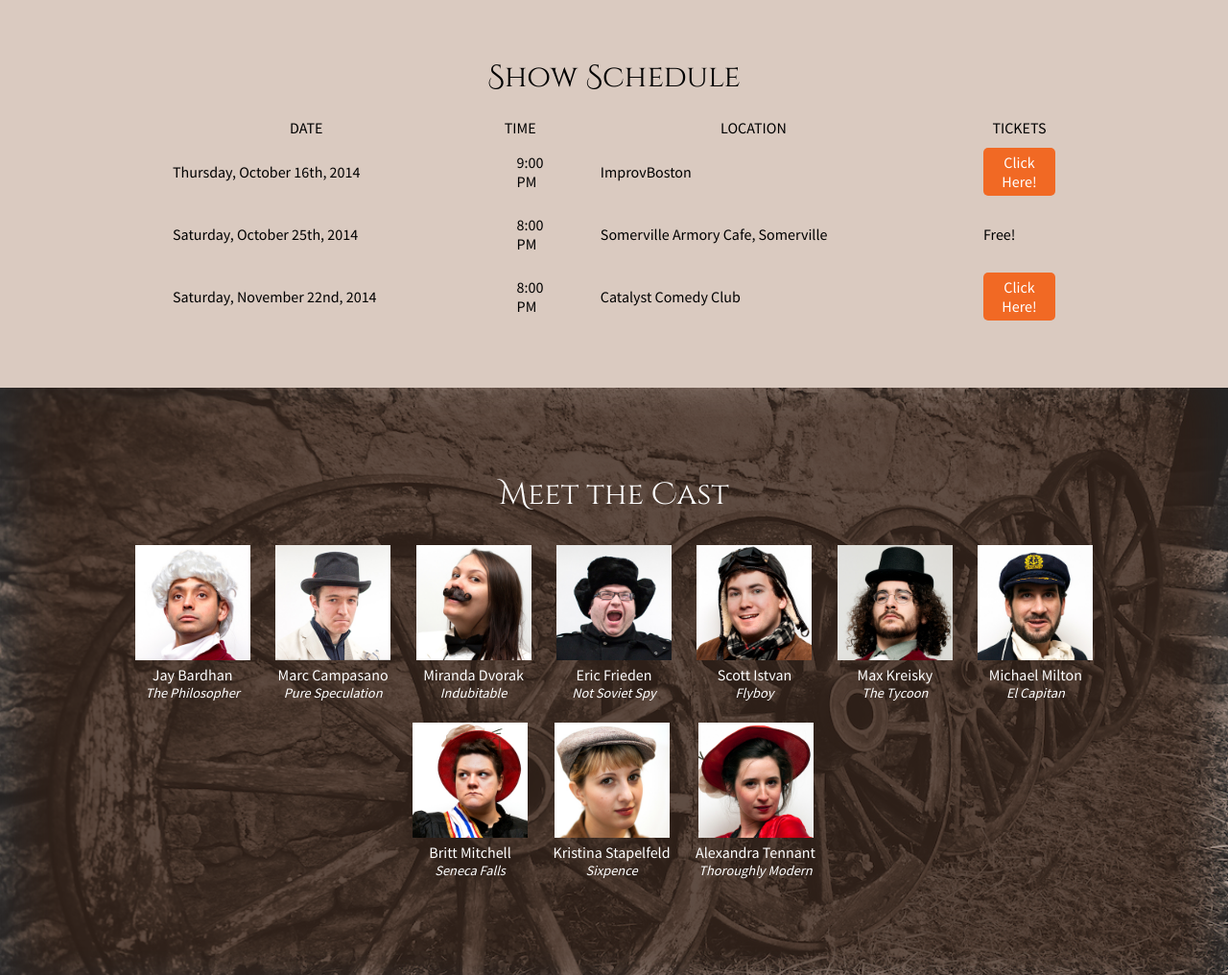
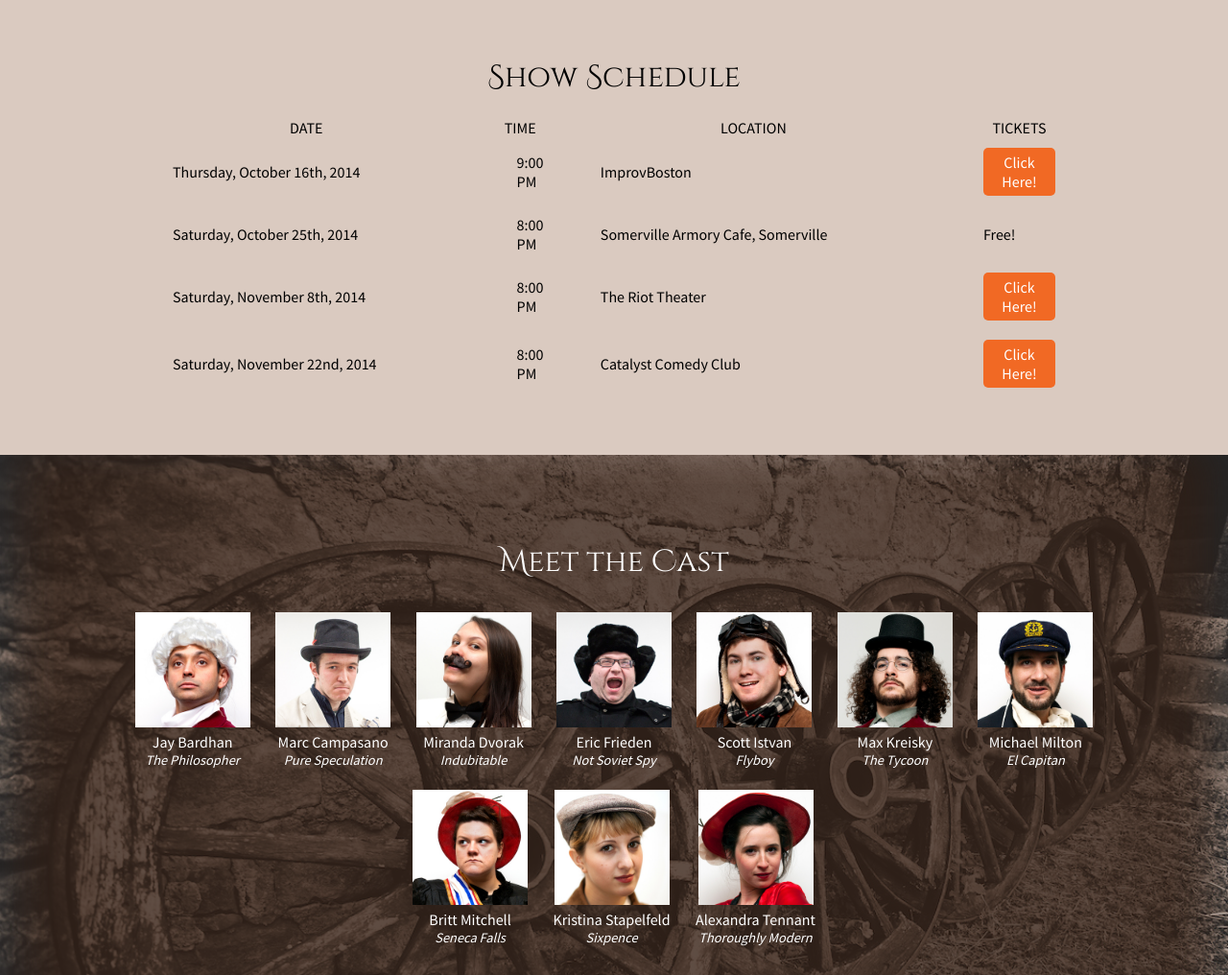
Before and after one commit to scit106/improvhistory, a Node server app: page / in a window 1280 px wide. Shown: the part 512-1528 px from the top of the page at 96% size. Run offline with Node 20, Linux system fonts and the light colour scheme; some libraries are stand-ins or nearby versions.

Commit message:
add show time to mobile, add riot show

```diff
--- a/index.html
+++ b/index.html
@@ -82,8 +82,29 @@
 						<p>191 Highland Ave</p>
 						<p>Somerville, MA 02143</p>
 					</a>
+					<p class="mobile-only">8:00 PM</p>
 					<p class="show-description">
 						An Improvised People's History will be presenting the full hour-long show, along with a few new format tweaks! Take advantage of this opportunity to see the show completely free!
+					</p>
+				</td>
+			</tr>
+			<tr id="riot">
+				<td class="show-date">Saturday, November 8th, 2014</td>
+				<td class="show-time">8:00 PM</td>
+				<td class="show-location">The Riot Theater</td>
+				<td class="tickets"><a class="eventbrite ticket-link" href="http://www.eventbrite.com/e/improvised-history-tickets-13752051757?ref=ebtnebtckt" target="_blank">Click Here!</a</td>
+			</tr>
+			<tr id="riot-expand" class="hide location-info lighter-off-white-background">
+				<td colspan="4">
+					<h3 class="venue-name">The Riot Theater</h3>
+					<h4 class-"show-name">An Improvised People's History</h4>
+					<a class="address" href="https://www.google.com/maps/place/146+South+St,+Jamaica+Plain,+MA+02130/@42.3049835,-71.1145205,17z/data=!3m1!4b1!4m2!3m1!1s0x89e37969fd10a495:0xbea2d0255b47d04e" target="_blank">
+						<p>146A South Street</p>
+						<p>Jamaica Plain, MA 02130</p>
+					</a>
+					<p class="mobile-only">8:00 PM</p>
+					<p class="show-description">
+						An Improvised People's History is bringing its signature hour-long, interactive US history show to JP! Come see a new chapter of US History brought to life before your eyes based on a textbook passage and your suggestions. Historical accuracy not guaranteed.
 					</p>
 				</td>
 			</tr>
@@ -91,16 +112,17 @@
 				<td class="show-date">Saturday, November 22nd, 2014</td>
 				<td class="show-time">8:00 PM</td>
 				<td class="show-location">Catalyst Comedy Club</td>
-				<td class="tickets"><a class="eventbrite ticket-link" href="https://www.eventbrite.com/e/catalyst-comedy-presents-an-improvised-peoples-history-tickets-13557194935">Click Here!</a</td>
+				<td class="tickets"><a class="eventbrite ticket-link" href="https://www.eventbrite.com/e/catalyst-comedy-presents-an-improvised-peoples-history-tickets-13557194935" target="_blank">Click Here!</a</td>
 			</tr>
 			<tr id="catalyst-expand" class="hide location-info lighter-off-white-background">
 				<td colspan="4">
 					<h3 class="venue-name">Catalyst Comedy Club at the Button Factory</h3>
 					<h4 class-"show-name">An Improvised People's History</h4>
-					<a class="address" href="https://www.google.com/maps/place/50+Melcher+St,+Boston,+MA+02210/@42.3496651,-71.0502806,17z/data=!3m1!4b1!4m2!3m1!1s0x89e37a7fddba9761:0xd3bf3a98fe12a05a" taget="_blank">
+					<a class="address" href="https://www.google.com/maps/place/50+Melcher+St,+Boston,+MA+02210/@42.3496651,-71.0502806,17z/data=!3m1!4b1!4m2!3m1!1s0x89e37a7fddba9761:0xd3bf3a98fe12a05a" target="_blank">
 						<p>50 Melcher Street</p>
 						<p>Boston, MA 02210</p>
 					</a>
+					<p class="mobile-only">8:00 PM</p>
 					<p class="show-description">
 						An Improvised People's History will be performing its signature hour-long, interactive show format for its first visit to the Catalyst Comedy Club! Come see a new chapter of US History brought to life before your eyes based on a textbook passage and your suggestions. Historical accuracy not guaranteed.
 					</p>
--- a/public/style.css
+++ b/public/style.css
@@ -375,6 +375,10 @@ input[type="text"], input[type="email"] {
 	min-height: 240px;
 }
 
+.mobile-only {
+	display: none;
+}
+
 /* Responsive queries */
 
 @media (min-width: 968px){
@@ -430,4 +434,7 @@ input[type="text"], input[type="email"] {
 	#show-dates .location-info td {
 		padding: 12px 15px;
 	}
+	.mobile-only {
+		display: block;
+	}
 }
```
